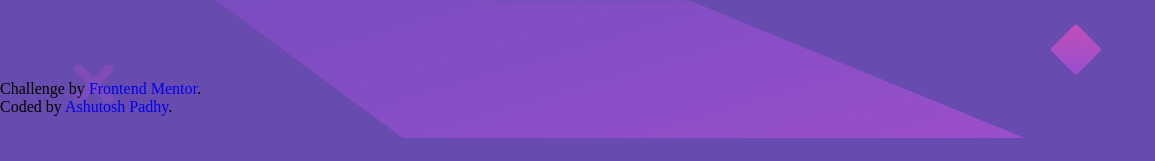
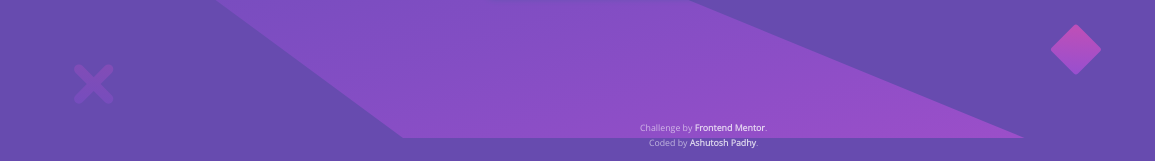
Before and after one commit to a-padhy/Huddle-landing-page, a plain HTML site: page index.html in a window 1280 px wide. Shown: the part 639-800 px from the top of the page, 0-1155 px from the left. Drawn offline with nearby package versions, Linux system fonts and the light colour scheme.

Commit message:
Update styles.css

```diff
--- a/css/styles.css
+++ b/css/styles.css
@@ -125,3 +125,28 @@ a {
 .contact a:hover::after {
   color: var(--Soft-Magenta);
 }
+
+/* attribution */
+
+.attribution {
+  font-family: "Open Sans", sans-serif;
+  position: absolute;
+  bottom: 0;
+  font-size: 0.55rem;
+  line-height: 20px;
+  text-align: center;
+  color: hsla(0, 0%, 100%, 0.6);
+  left: 50%;
+  margin-bottom: 10px;
+  line-height: 1.7;
+}
+
+.attribution a {
+  text-decoration: none;
+  color: hsla(0, 0%, 100%, 0.75);
+  font-weight: bold;
+}
+
+.attribution a:hover {
+  color: var(--Soft-Magenta);
+}
```
